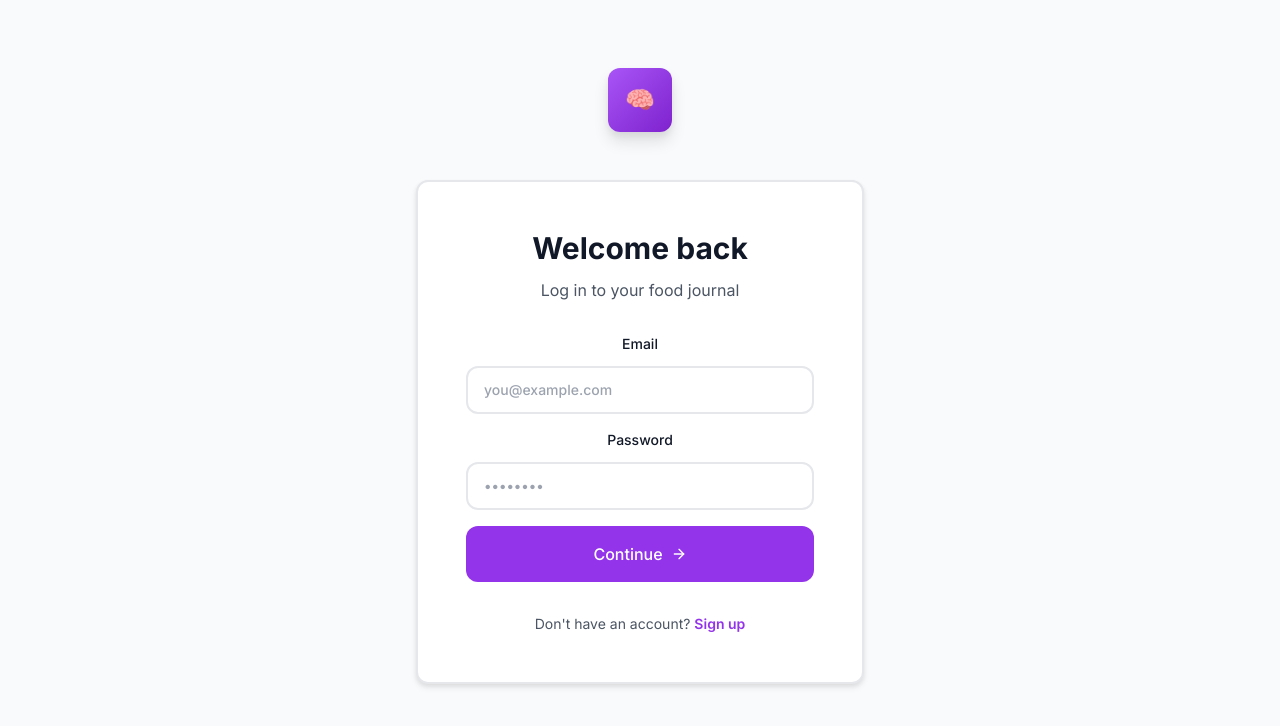
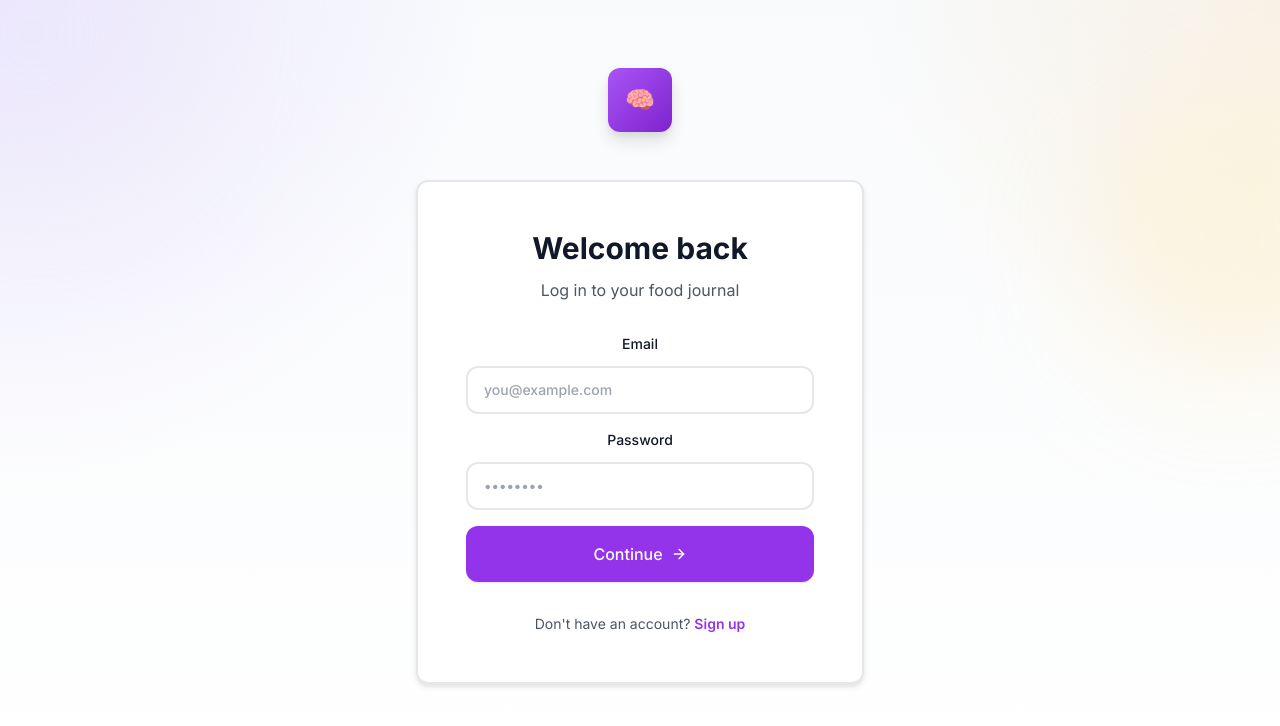
Before and after one commit to Reinasboo/dietmonitor, a Next.js app: page /auth/login in a window 1280 px wide. Shown: the top 726 px of the page. Built offline with nearby package versions, Linux system fonts and the light colour scheme.

Commit message:
Polish the app UI

```diff
--- a/app/(app)/layout.tsx
+++ b/app/(app)/layout.tsx
@@ -51,13 +51,15 @@ export default function AppLayout({
   if (isLoading) {
     return (
       <div className="flex min-h-screen items-center justify-center">
-        <div className="h-8 w-8 animate-spin rounded-full border-4 border-lilac-200 border-t-lilac-600" />
+        <div className="rounded-3xl border border-gray-200 bg-white/80 px-6 py-5 shadow-lg backdrop-blur">
+          <div className="h-8 w-8 animate-spin rounded-full border-4 border-lilac-200 border-t-lilac-600" />
+        </div>
       </div>
     );
   }
 
   return (
-    <div className="min-h-screen bg-gray-50">
+    <div className="min-h-screen">
       <Header onLogout={handleLogout} />
       <main className="mx-auto max-w-2xl px-lg py-2xl">{children}</main>
     </div>
--- a/app/globals.css
+++ b/app/globals.css
@@ -4,6 +4,7 @@
 
 :root {
   color-scheme: light;
+  --surface: rgba(255, 255, 255, 0.72);
 }
 
 html {
@@ -13,16 +14,15 @@ html {
 body {
   -webkit-font-smoothing: antialiased;
   -moz-osx-font-smoothing: grayscale;
-}
-
-/* Smooth transitions */
-* {
-  @apply transition-colors duration-200;
+  background:
+    radial-gradient(circle at top left, rgba(139, 92, 246, 0.12), transparent 32%),
+    radial-gradient(circle at top right, rgba(245, 158, 11, 0.09), transparent 28%),
+    linear-gradient(180deg, #f8fafc 0%, #ffffff 100%);
 }
 
 button,
 a {
-  @apply transition-all duration-200;
+  @apply transition-colors duration-150;
 }
 
 /* Scrollbar styling */
@@ -61,6 +61,17 @@ input[type='number'] {
   outline-offset: 2px;
 }
 
+@media (prefers-reduced-motion: reduce) {
+  *,
+  *::before,
+  *::after {
+    animation-duration: 0.01ms !important;
+    animation-iteration-count: 1 !important;
+    transition-duration: 0.01ms !important;
+    scroll-behavior: auto !important;
+  }
+}
+
 /* Animations */
 @keyframes fadeIn {
   from {
--- a/app/layout.tsx
+++ b/app/layout.tsx
@@ -50,8 +50,14 @@ export default function RootLayout({
 }) {
   return (
     <html lang="en" className={inter.variable}>
-      <body className="bg-gray-50 font-sans text-gray-900 antialiased">
-        {children}
+      <body className="font-sans text-gray-900 antialiased">
+        <div className="min-h-screen">
+          <div className="pointer-events-none fixed inset-0 -z-10 overflow-hidden">
+            <div className="absolute left-[-8rem] top-[-8rem] h-80 w-80 rounded-full bg-lilac-200/30 blur-3xl" />
+            <div className="absolute right-[-6rem] top-24 h-72 w-72 rounded-full bg-gold-200/20 blur-3xl" />
+          </div>
+          {children}
+        </div>
       </body>
     </html>
   );
--- a/components/Button.tsx
+++ b/components/Button.tsx
@@ -11,17 +11,17 @@ interface ButtonProps extends React.ButtonHTMLAttributes<HTMLButtonElement> {
 
 export const Button = React.forwardRef<HTMLButtonElement, ButtonProps>(
   ({ variant = 'primary', size = 'md', isLoading = false, className, children, ...props }, ref) => {
-    const baseStyles = 'font-medium transition-all duration-200 rounded-pill focus:outline-none focus:ring-2 focus:ring-offset-2 disabled:opacity-50 disabled:cursor-not-allowed flex items-center justify-center gap-2';
+    const baseStyles = 'font-medium rounded-pill focus:outline-none focus:ring-2 focus:ring-offset-2 disabled:opacity-50 disabled:cursor-not-allowed flex items-center justify-center gap-2 transition-[transform,box-shadow,background-color,color,border-color,opacity] duration-150 ease-out active:translate-y-px';
 
     const variantStyles = {
       primary:
-        'bg-lilac-600 text-white hover:bg-lilac-700 focus:ring-lilac-500 active:scale-95',
+        'bg-lilac-600 text-white shadow-sm shadow-lilac-600/15 hover:bg-lilac-700 hover:shadow-md hover:shadow-lilac-600/20 focus:ring-lilac-500',
       secondary:
-        'bg-gray-100 text-gray-900 hover:bg-gray-200 focus:ring-gray-400 active:scale-95',
+        'bg-white text-gray-900 border border-gray-200 shadow-sm hover:bg-gray-50 hover:border-gray-300 hover:shadow-md focus:ring-gray-400',
       tertiary:
         'bg-transparent text-lilac-600 hover:bg-lilac-50 focus:ring-lilac-500',
       danger:
-        'bg-red-500 text-white hover:bg-red-600 focus:ring-red-500 active:scale-95',
+        'bg-red-500 text-white shadow-sm shadow-red-500/15 hover:bg-red-600 hover:shadow-md hover:shadow-red-500/20 focus:ring-red-500',
     };
 
     const sizeStyles = {
--- a/components/HomeSummary.tsx
+++ b/components/HomeSummary.tsx
@@ -91,7 +91,7 @@ export function HomeSummary({ entries, timezone = 'UTC', progress, onFilterSelec
   };
 
   return (
-    <section className="space-y-lg rounded-3xl border-2 border-gray-200 bg-white p-2xl shadow-sm">
+    <section className="space-y-lg rounded-[2rem] border border-white/70 bg-white/80 p-2xl shadow-[0_20px_60px_rgba(15,23,42,0.08)] backdrop-blur">
       <div className="flex flex-wrap items-end justify-between gap-lg">
         <div>
           <h2 className="text-lg font-bold text-gray-900">Today at a glance</h2>
--- a/components/Input.tsx
+++ b/components/Input.tsx
@@ -16,7 +16,7 @@ export const Input = React.forwardRef<HTMLInputElement, InputProps>(
     return (
       <div className="w-full">
         {label && (
-          <label htmlFor={inputId} className="block text-sm font-medium text-gray-900 mb-md">
+          <label htmlFor={inputId} className="mb-md block text-sm font-medium text-gray-900">
             {label}
           </label>
         )}
@@ -24,9 +24,9 @@ export const Input = React.forwardRef<HTMLInputElement, InputProps>(
           id={inputId}
           ref={ref}
           className={clsx(
-            'w-full px-lg py-md text-sm font-medium rounded-pill border-2 transition-colors',
+            'w-full rounded-pill border-2 px-lg py-md text-sm font-medium transition-[border-color,box-shadow,background-color] duration-150 ease-out',
             'placeholder:text-gray-400',
-            'focus:outline-none focus:ring-2 focus:ring-lilac-500 focus:border-lilac-500',
+            'focus:outline-none focus:ring-2 focus:ring-lilac-500 focus:border-lilac-500 bg-white',
             error
               ? 'border-red-300 focus:ring-red-500 focus:border-red-500'
               : 'border-gray-200 hover:border-gray-300',
--- a/components/InsightCard.tsx
+++ b/components/InsightCard.tsx
@@ -82,9 +82,11 @@ export function InsightCard({ insight }: InsightCardProps) {
       : 'bg-slate-100 text-slate-700';
 
   return (
-    <div className={clsx('animate-slide-in rounded-pill border-2 p-lg', getBgColor())}>
+    <div className={clsx('animate-slide-in rounded-3xl border-2 p-lg shadow-sm', getBgColor())}>
       <div className="flex items-start gap-lg">
-        <div className="text-2xl">{getIcon()}</div>
+        <div className="flex h-11 w-11 items-center justify-center rounded-2xl bg-white/80 text-2xl shadow-sm">
+          {getIcon()}
+        </div>
         <div className="min-w-0 flex-1">
           <div className="mb-sm flex items-center justify-between gap-md">
             <span className={clsx('inline-flex rounded-full px-sm py-1 text-xs font-semibold uppercase tracking-wide', confidenceClasses)}>
```
Also changed, not shown: components/Header.tsx (+11 -8 lines), 1 other file (tests, documents, lock files or other folders).
